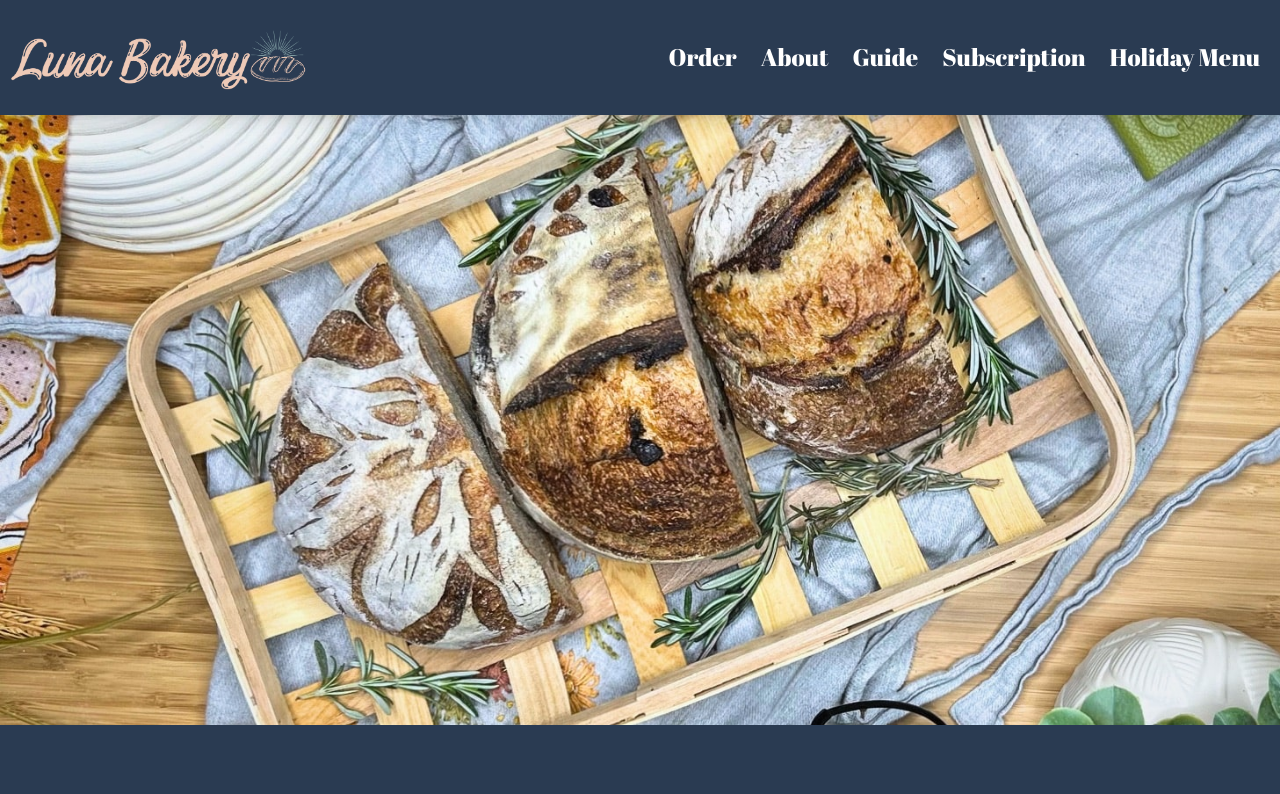
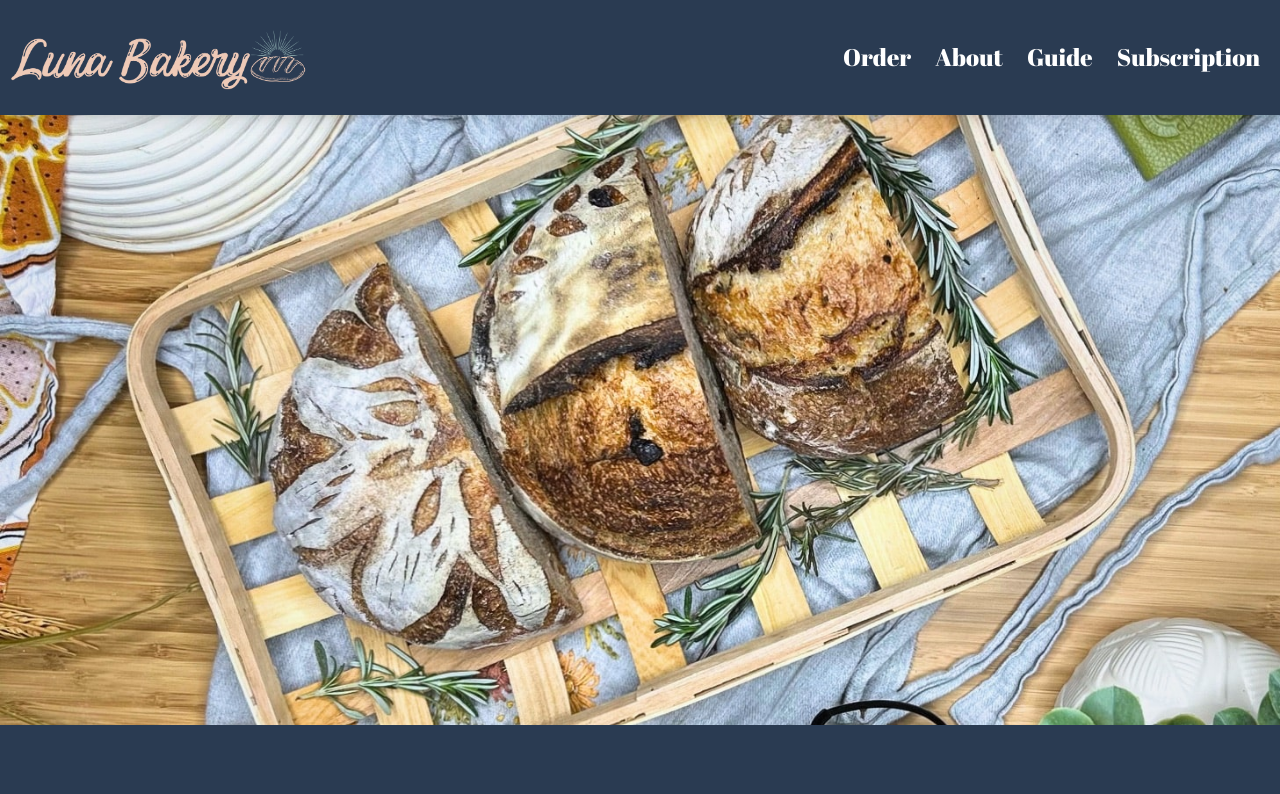
Before and after one commit to whcarter3/luna-bakery-kc, a Next.js app: page / in a window 1280 px wide. Shown: the top 794 px of the page. Built offline with nearby package versions, Linux system fonts and the light colour scheme.

Commit message:
removes holiday menu nav item

```diff
--- a/components/navbar.tsx
+++ b/components/navbar.tsx
@@ -24,11 +24,11 @@ const links: LinkDetails[] = [
     label: 'Subscription',
     target: '_blank',
   },
-  {
-    href: 'https://www.hotplate.com/lunabakerykc?event=7b3e8',
-    label: 'Holiday Menu',
-    target: '_blank',
-  },
+  // {
+  //   href: 'https://www.hotplate.com/lunabakerykc?event=7b3e8',
+  //   label: 'Holiday Menu',
+  //   target: '_blank',
+  // },
 ];
 
 //this is our navbar component
```
